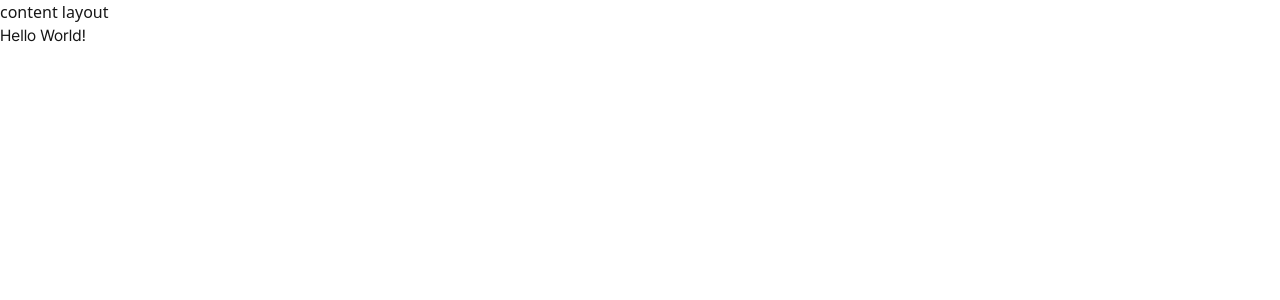
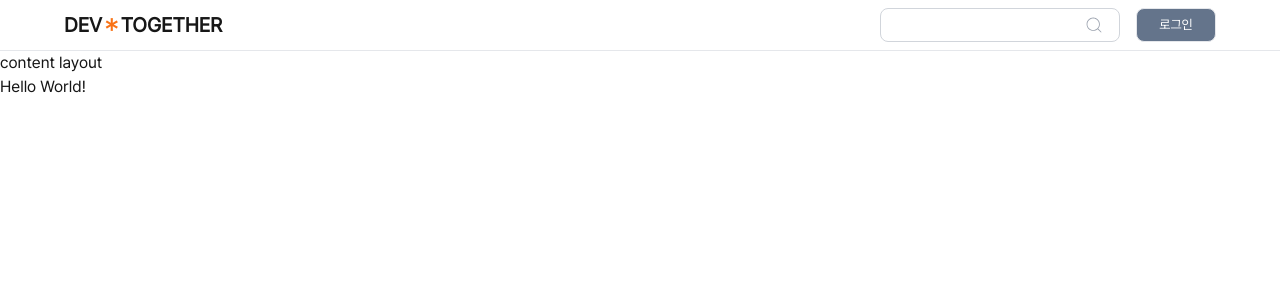
Before and after one commit to sujinlee0202/next-community, a Next.js app: page / in a window 1280 px wide. Shown: the top 300 px of the page. Built offline with nearby package versions, Linux system fonts and the light colour scheme.

Commit message:
feat: Header 컴포넌트 추가
- Header 컴포넌트 구현
- 로고, 검색 폼, 로그인 버튼 포함

```diff
--- a/src/app/(content)/layout.tsx
+++ b/src/app/(content)/layout.tsx
@@ -1,10 +1,13 @@
+import Header from "../components/Header";
+
 type Props = {
   children: React.ReactNode;
 };
 
 export default function Layout({ children }: Readonly<Props>) {
   return (
-    <main className="font-scdream">
+    <main className="font-pretendard">
+      <Header />
       <section>content layout {children}</section>
     </main>
   );
--- /dev/null
+++ b/src/app/components/Header.tsx
@@ -0,0 +1,28 @@
+import Link from "next/link";
+import SearchForm from "./SearchForm";
+
+const Header = () => {
+  return (
+    <header className="border-b px-10 py-2">
+      <div className="mx-auto flex max-w-6xl items-center justify-between">
+        {/** Logo */}
+        <Link href={"/"} className="flex text-xl font-bold">
+          DEV<p className="text-orange-500">＊</p>TOGETHER
+        </Link>
+        <div className="flex gap-4">
+          {/** Search Form */}
+          <SearchForm />
+
+          {/** Navigate to Login Page */}
+          <Link
+            href={"/auth/login"}
+            className="button-gray button-small content-center rounded-lg border"
+          >
+            로그인
+          </Link>
+        </div>
+      </div>
+    </header>
+  );
+};
+export default Header;
--- /dev/null
+++ b/src/app/components/SearchForm.tsx
@@ -0,0 +1,29 @@
+"use client";
+
+import { SubmitHandler, useForm } from "react-hook-form";
+import { CiSearch } from "react-icons/ci";
+import Input from "./ui/Input";
+
+type SearchInputsType = {
+  search: string;
+};
+
+const SearchForm = () => {
+  const { register, handleSubmit } = useForm<SearchInputsType>();
+
+  const onSubmit: SubmitHandler<SearchInputsType> = (data) => {
+    console.log(data);
+  };
+
+  return (
+    <form onSubmit={handleSubmit(onSubmit)}>
+      <div className="relative">
+        <Input type="text" className="w-60" {...register("search")} />
+        <button type="submit">
+          <CiSearch className="absolute right-4 top-1/2 -translate-y-1/2 cursor-pointer text-xl text-gray-400" />
+        </button>
+      </div>
+    </form>
+  );
+};
+export default SearchForm;
--- /dev/null
+++ b/src/app/components/ui/Button.tsx
@@ -0,0 +1,13 @@
+import { ComponentPropsWithoutRef } from "react";
+import { twMerge } from "tailwind-merge";
+
+type ButtonType = ComponentPropsWithoutRef<"button">;
+
+const Button = ({ className, children, ...rest }: ButtonType) => {
+  return (
+    <button className={twMerge("rounded-lg", className)} {...rest}>
+      {children}
+    </button>
+  );
+};
+export default Button;
--- /dev/null
+++ b/src/app/components/ui/Input.tsx
@@ -0,0 +1,19 @@
+import { ComponentPropsWithoutRef } from "react";
+import { twMerge } from "tailwind-merge";
+
+interface InputType extends ComponentPropsWithoutRef<"input"> {
+  type: "text" | "password" | "email" | "number" | "date";
+}
+
+const Input = ({ className, ...rest }: InputType) => {
+  return (
+    <input
+      className={twMerge(
+        "border-borderGray rounded-lg border px-2 py-1",
+        className,
+      )}
+      {...rest}
+    />
+  );
+};
+export default Input;
--- a/src/app/globals.css
+++ b/src/app/globals.css
@@ -5,6 +5,7 @@
 :root {
   --background: #ffffff;
   --foreground: #171717;
+  --border-gray: #d1d5db;
 }
 
 @media (prefers-color-scheme: dark) {
@@ -14,7 +15,27 @@
   }
 }
 
+@layer components {
+  .content-center {
+    display: flex;
+    align-items: center;
+    justify-content: center;
+  }
+
+  .button-gray {
+    background-color: #64748b;
+    color: white;
+  }
+
+  .button-small {
+    width: 80px;
+    font-size: small;
+  }
+}
+
 body {
   color: var(--foreground);
   background: var(--background);
+  width: 100%;
+  height: 100vh;
 }
--- a/tailwind.config.ts
+++ b/tailwind.config.ts
@@ -11,6 +11,7 @@ export default {
       colors: {
         background: "var(--background)",
         foreground: "var(--foreground)",
+        borderGray: "var(--border-gray)",
       },
       fontFamily: {
         pretendard: ["var(--font-pretendard)"],
```
